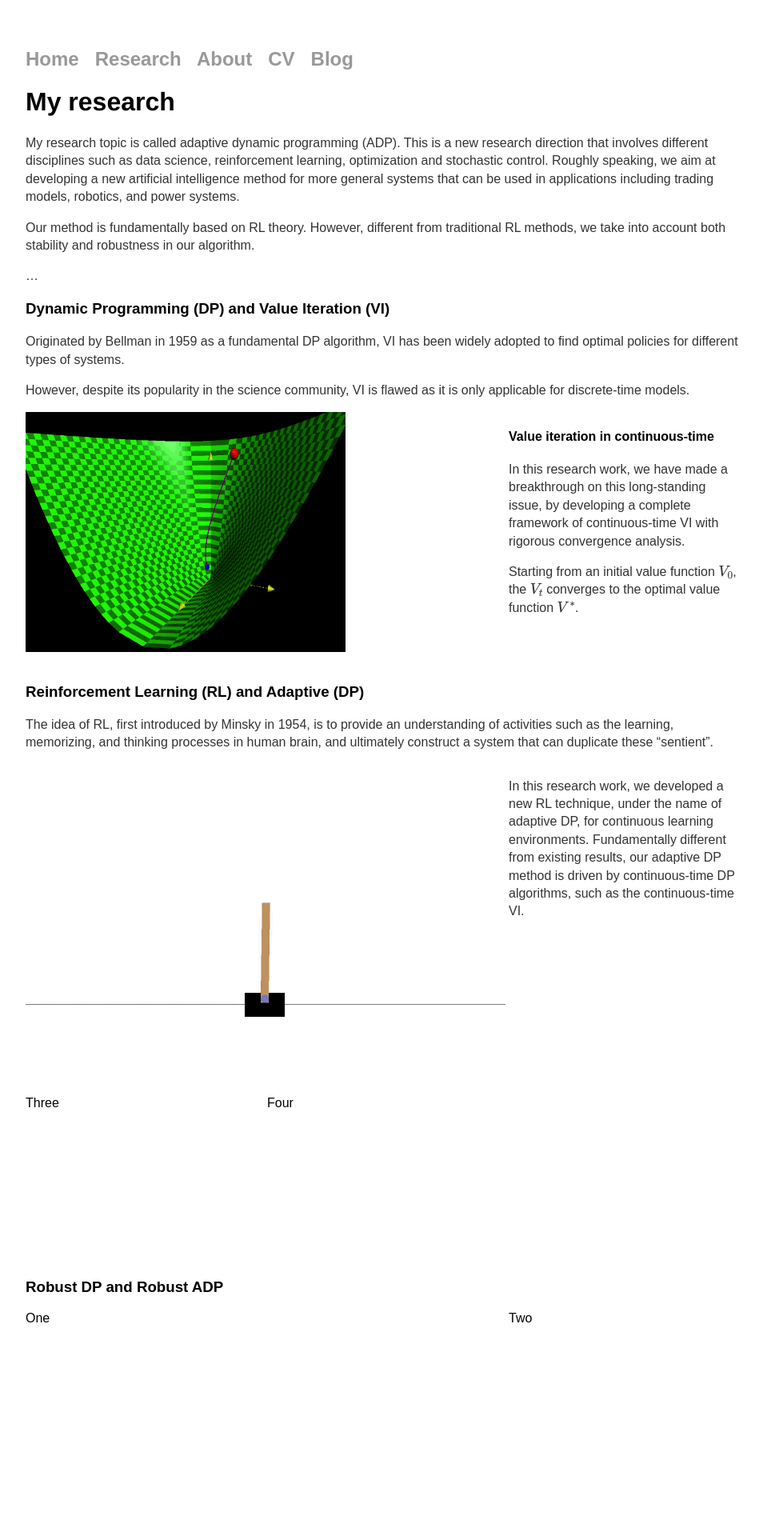
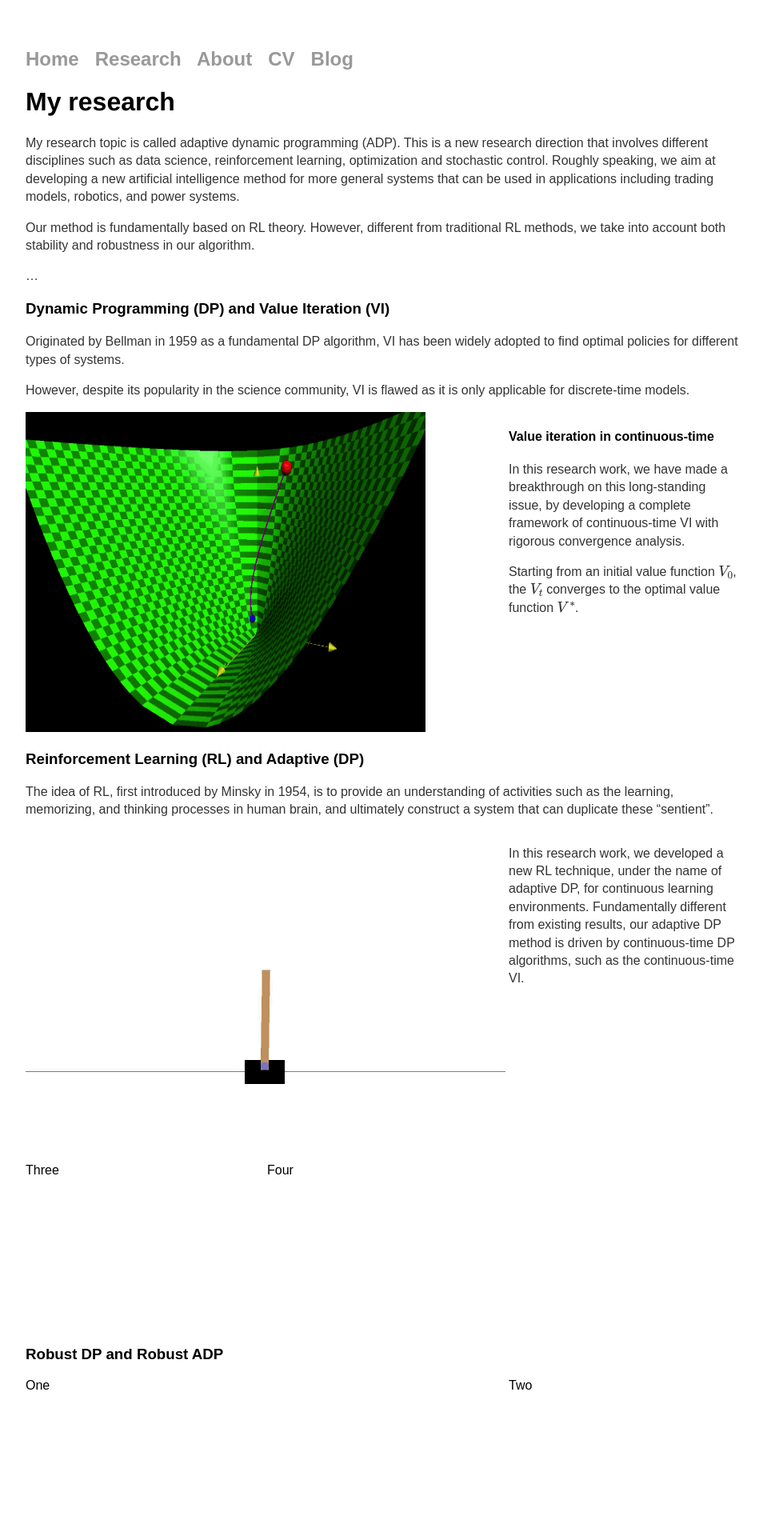
Before and after one commit to tao-bian-nyu/tao-bian-nyu.github.io, a Jekyll site: the page built from research/index.md, in a window 1280 px wide. Shown: the top 1920 px of the page at 80% size, without its empty margins (160-1114 px from the left). Built offline with Jekyll 4.4.1, drawn with Linux system fonts in a browser that asks for light colours; formulas are drawn with MathJax 3.

Commit message:
Update topics.html

```diff
--- a/_includes/topics.html
+++ b/_includes/topics.html
@@ -5,7 +5,7 @@
 
 <div class="wrapper">
 <div class="one">
-<img src="../images/VI_algorithm.gif" alt="Continuous-time VI" style="width:400px;height:300px;">
+<img src="../images/VI_algorithm.gif" alt="Continuous-time VI" style="width:500px;height:400px;">
 <!-- <img src="../images/VI_algorithm.gif" alt="Continuous-time VI">  -->
 </div>
 <div class="two">
```
